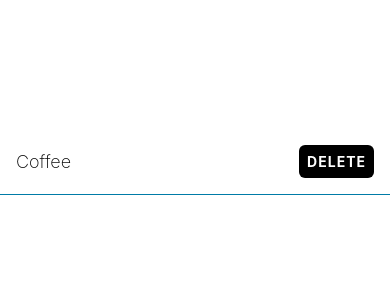
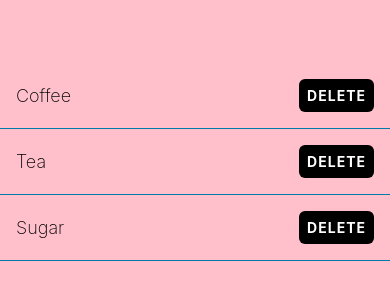
Before and after one commit to hamdankalyar/dailylist, a React Native app: screen / in a window 390 px wide. Shown: the part 260-560 px from the top of the page. Built offline with nearby package versions, Linux system fonts and the light colour scheme.

Commit message:
refactor: extract the reusable shopping list item

```diff
--- a/App.tsx
+++ b/App.tsx
@@ -1,39 +1,15 @@
 import { StatusBar } from "expo-status-bar";
-import { Alert, StyleSheet, Text, TouchableOpacity, View } from "react-native";
+import { StyleSheet, View } from "react-native";
+import { ShoppingListItem } from "./components/ShoppingListItem";
 import { theme } from "./theme";
 
 export default function App() {
-  const handleDelete = () => {
-    Alert.alert(
-      "Are you sure you want to delete this?",
-      "It will be gone for good.",
-      [
-        {
-          text: "Yes",
-          onPress: () => console.log("Ok, deleting"),
-          style: "destructive",
-        },
-        {
-          text: "Cancel",
-          style: "cancel",
-        },
-      ],
-    );
-  };
-
   return (
     <View style={styles.container}>
-      <View style={styles.itemContainer}>
-        <Text style={styles.itemText}>Coffee</Text>
-        <TouchableOpacity
-          activeOpacity={0.8}
-          style={styles.button}
-          onPress={handleDelete}
-          accessibilityRole="button"
-        >
-          <Text style={styles.buttonText}>Delete</Text>
-        </TouchableOpacity>
-      </View>
+      <View style={[StyleSheet.absoluteFill, { backgroundColor: "pink" }]} />
+      <ShoppingListItem name="Coffee" />
+      <ShoppingListItem name="Tea" />
+      <ShoppingListItem name="Sugar" />
       <StatusBar style="auto" />
     </View>
   );
@@ -45,28 +21,4 @@
     backgroundColor: theme.color.white,
     justifyContent: "center",
   },
-  itemContainer: {
-    flexDirection: "row",
-    justifyContent: "space-between",
-    alignItems: "center",
-    paddingHorizontal: 16,
-    paddingVertical: 16,
-    borderBottomColor: theme.color.cerulean,
-    borderBottomWidth: 1,
-  },
-  itemText: {
-    fontSize: 18,
-    fontWeight: "200",
-  },
-  button: {
-    backgroundColor: theme.color.black,
-    padding: 8,
-    borderRadius: 6,
-  },
-  buttonText: {
-    color: theme.color.white,
-    fontWeight: "bold",
-    textTransform: "uppercase",
-    letterSpacing: 1,
-  },
 });
--- /dev/null
+++ b/components/ShoppingListItem.tsx
@@ -0,0 +1,67 @@
+import { Alert, StyleSheet, Text, TouchableOpacity, View } from "react-native";
+import { theme } from "../theme";
+
+type Props = {
+  name: string;
+};
+
+export function ShoppingListItem({ name }: Props) {
+  const handleDelete = () => {
+    Alert.alert(
+      "Are you sure you want to delete this?",
+      "It will be gone for good.",
+      [
+        {
+          text: "Yes",
+          onPress: () => console.log("Ok, deleting"),
+          style: "destructive",
+        },
+        {
+          text: "Cancel",
+          style: "cancel",
+        },
+      ],
+    );
+  };
+
+  return (
+    <View style={styles.itemContainer}>
+      <Text style={styles.itemText}>{name}</Text>
+      <TouchableOpacity
+        activeOpacity={0.8}
+        style={styles.button}
+        onPress={handleDelete}
+        accessibilityRole="button"
+      >
+        <Text style={styles.buttonText}>Delete</Text>
+      </TouchableOpacity>
+    </View>
+  );
+}
+
+const styles = StyleSheet.create({
+  itemContainer: {
+    flexDirection: "row",
+    justifyContent: "space-between",
+    alignItems: "center",
+    paddingHorizontal: 16,
+    paddingVertical: 16,
+    borderBottomColor: theme.color.cerulean,
+    borderBottomWidth: 1,
+  },
+  itemText: {
+    fontSize: 18,
+    fontWeight: "200",
+  },
+  button: {
+    backgroundColor: theme.color.black,
+    padding: 8,
+    borderRadius: 6,
+  },
+  buttonText: {
+    color: theme.color.white,
+    fontWeight: "bold",
+    textTransform: "uppercase",
+    letterSpacing: 1,
+  },
+});
```
Also changed, not shown: 1 other file (tests, documents, lock files or other folders).
